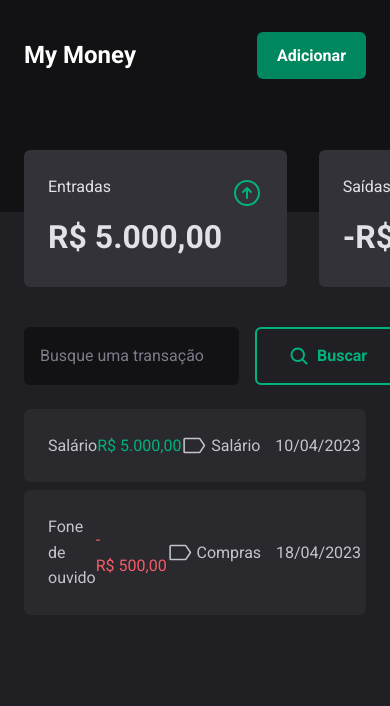
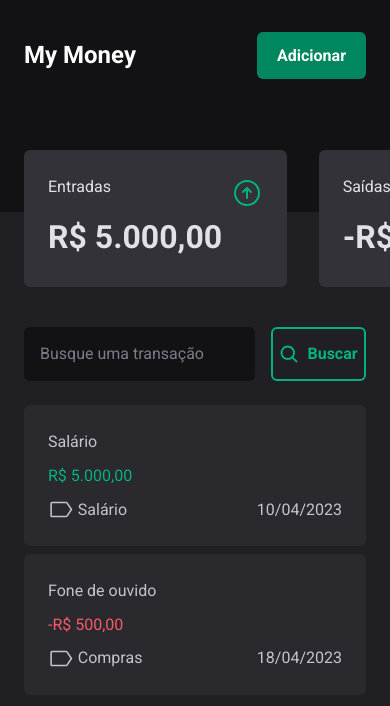
Before and after one commit to eduardoqsilva/MyMoney-react, a React (Vite) app: page / in a window 390 px wide. Shown: the top 706 px of the page. Built offline with nearby package versions, Linux system fonts and the light colour scheme.

Commit message:
mobile css responsive add

```diff
--- a/src/components/Item/item.styled.ts
+++ b/src/components/Item/item.styled.ts
@@ -18,15 +18,26 @@ export const ItemWrapperStyled = styled.div`
   font-size: 1rem;
   line-height: 160%;
   color: #C4C4CC;
+
+  @media (max-width: 580px) {
+    grid-template-rows: 1fr 1fr 1fr;
+    grid-template-columns: 1fr 1fr;
+    row-gap: 0.5rem
+  }
 `
 export const TextTitleStyled = styled.span`
-
+  @media (max-width: 580px) {
+    grid-column: span 2;
+  }
 `
 interface ValueType {
   positive: boolean
 }
 export const ValueStyled = styled.span<ValueType>`
   color: ${(props) => props.positive? '#00B37E' : '#F75A68'};
+  @media (max-width: 580px) {
+    grid-column: span 2;
+  }
 `
 export const TagStyled = styled.span`
   display: flex;
--- a/src/components/Overlay/index.tsx
+++ b/src/components/Overlay/index.tsx
@@ -25,7 +25,7 @@ export function Overlay({show, setShow, setList}:TypeOverlay) {
       document.body.style.overflowY = 'hidden'
     } else{
       document.body.style.height = '100%'
-      document.body.style.overflowY = 'scroll'
+      document.body.style.overflowY = ''
     }
   }, [show])
 
--- a/src/components/Search/search.styled.ts
+++ b/src/components/Search/search.styled.ts
@@ -52,4 +52,8 @@ export const SearchButton = styled.button`
   &:active {
     transform: scale(0.95);
   }
+
+  @media (max-width: 580px) {
+    padding: 0.6rem 0.4rem;
+  }
 `
```
